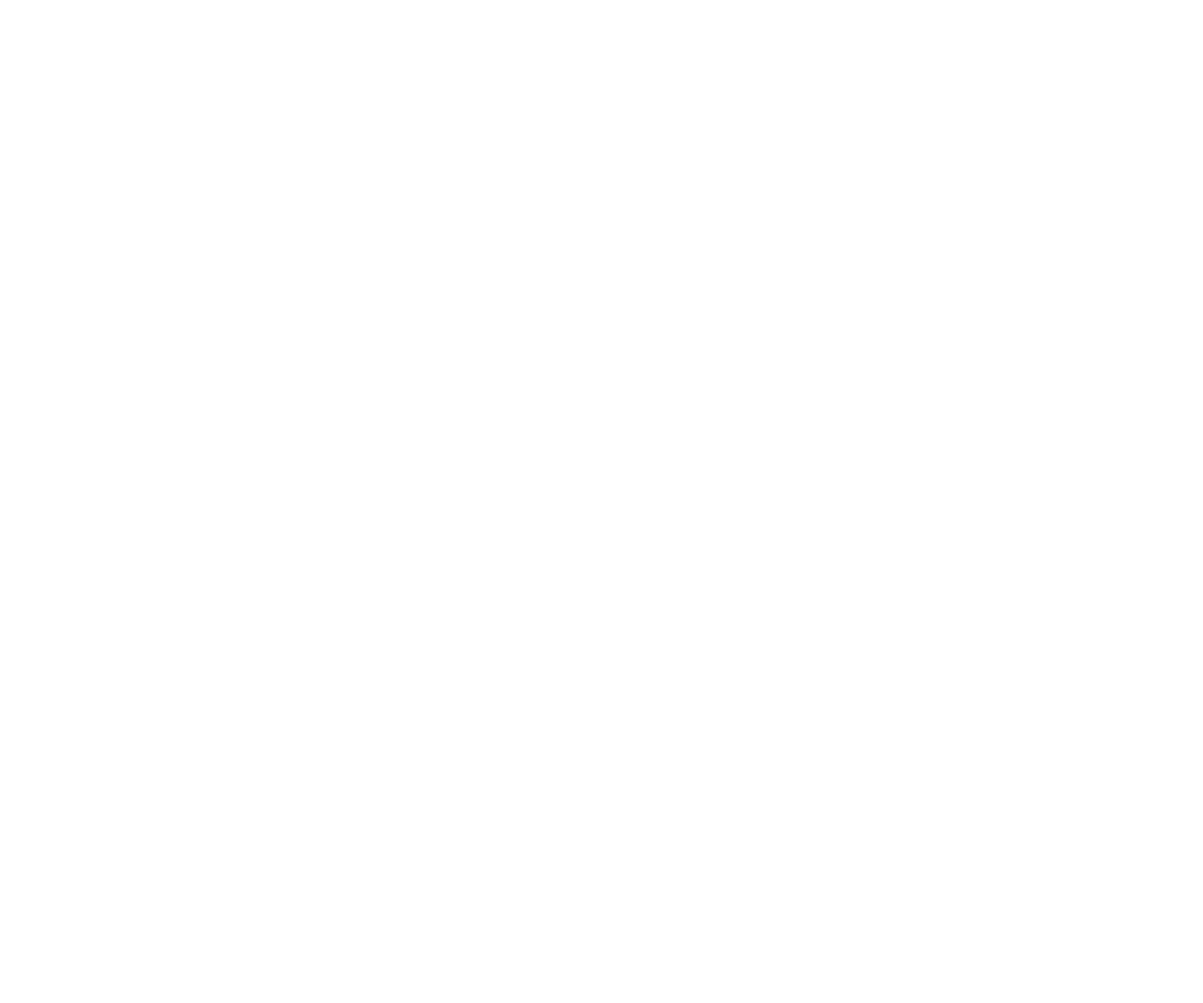
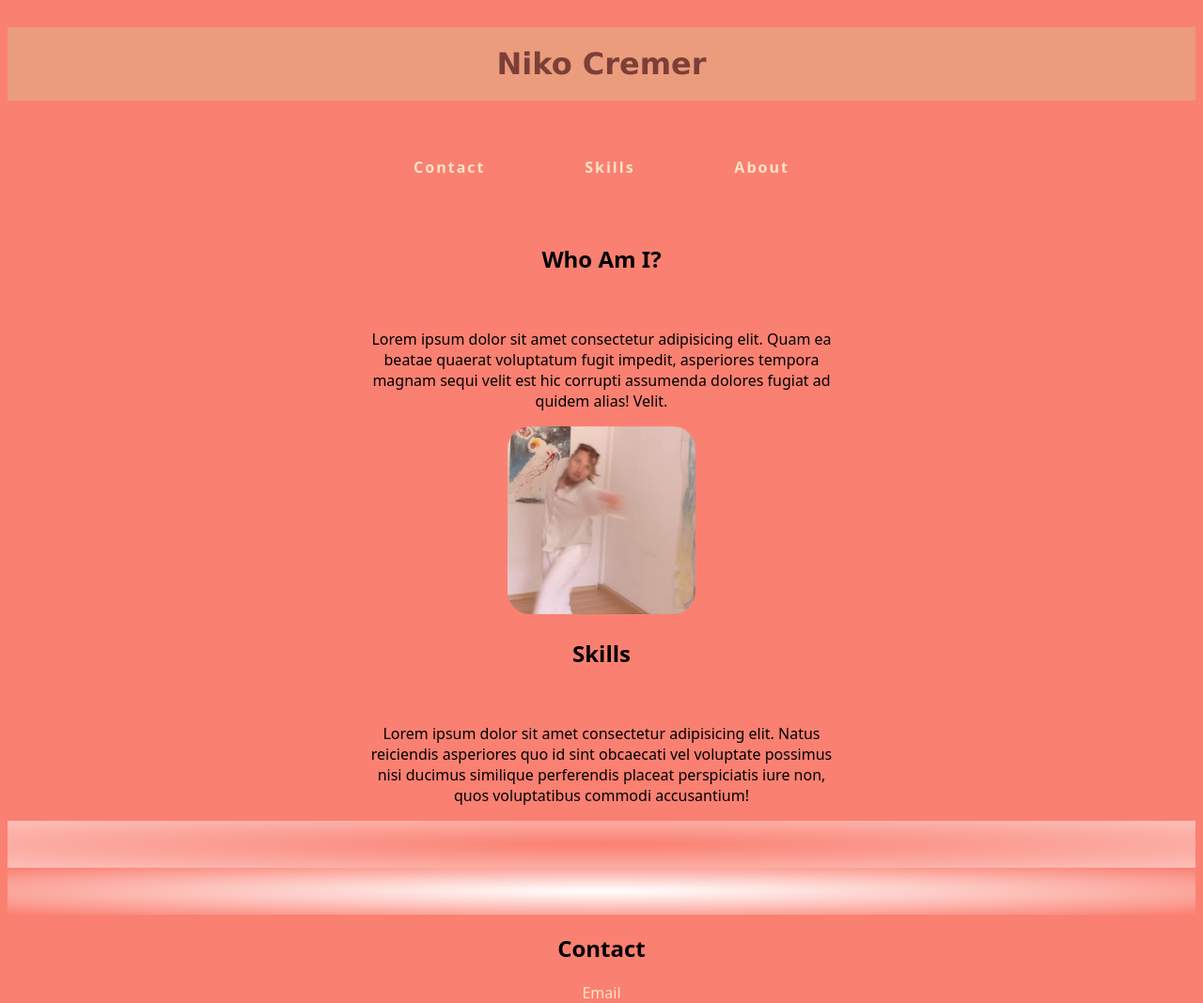
Before and after one commit to NikCrmr/Personal-Website-V3, a plain HTML site: page index.html in a window 1280 px wide. Shown: the whole page at 94% size. Before the commit the page ends 800 px from the top, so only its background shows below. Drawn offline with Linux system fonts and the light colour scheme.

Commit message:
added first content to html and css

```diff
--- a/css/style.css
+++ b/css/style.css
@@ -1 +1,71 @@
-c
+h1 {
+  background-color: burlywood;
+  opacity: 50%;
+  font-family: "Lucida Sans", "Lucida Sans Regular", "Lucida Grande",
+    "Lucida Sans Unicode", Geneva, Verdana, sans-serif;
+  padding-top: 20px;
+  padding-bottom: 20px;
+}
+
+.headbar {
+  width: 100%;
+  position: relative;
+}
+
+body {
+  position: absolute;
+  background-color: salmon;
+  text-align: center;
+  font-family: system-ui, -apple-system, BlinkMacSystemFont, "Segoe UI", Roboto,
+    Oxygen, Ubuntu, Cantarell, "Open Sans", "Helvetica Neue", sans-serif;
+}
+
+p {
+  padding-left: 30%;
+  padding-right: 30%;
+}
+
+.first-section {
+}
+
+.imgniko {
+  width: 200px;
+  border-radius: 12%;
+  opacity: 80%;
+}
+
+a {
+  text-decoration: none;
+  color: bisque;
+}
+
+a:hover {
+  color: yellow;
+}
+
+.navigation {
+  list-style-type: none;
+  display: flex;
+  flex-direction: row-reverse;
+  flex-wrap: wrap;
+  justify-content: center;
+  justify-content: space-around;
+  padding-left: 30%;
+  padding-right: 30%;
+  padding-bottom: 50px;
+  font-weight: 900;
+  letter-spacing: 2px;
+}
+
+.white {
+  background-image: radial-gradient(white, salmon);
+  width: 100%;
+  height: 50px;
+}
+
+.blue {
+  background-image: radial-gradient(salmon, rgb(255, 255, 255));
+  width: 100%;
+  height: 50px;
+  opacity: 50%;
+}
--- a/index.html
+++ b/index.html
@@ -1,11 +1,56 @@
 <!DOCTYPE html>
 <html lang="en">
-<head>
-    <meta charset="UTF-8">
-    <meta name="viewport" content="width=device-width, initial-scale=1.0">
+  <head>
+    <meta charset="UTF-8" />
+    <meta name="viewport" content="width=device-width, initial-scale=1.0" />
     <title>Document</title>
-</head>
-<body>
-
-</body>
+    <link rel="stylesheet" href="css/style.css" />
+  </head>
+  <body>
+    <div class="headbar">
+            <h1>Niko Cremer</h1>
+    <br />
+    <nav>
+      <ul class="navigation">
+        <a href="#about"><li>About</li></a>
+        <a href="#skills"><li>Skills</li></a>
+        <a href="#contact"><li>Contact</li></a>
+      </ul>
+    </nav>
+</div>
+      <section class="first-section">
+        <h2 id="about">Who Am I?</h2>
+        <br />
+        <p>
+          Lorem ipsum dolor sit amet consectetur adipisicing elit. Quam ea
+          beatae quaerat voluptatum fugit impedit, asperiores tempora magnam
+          sequi velit est hic corrupti assumenda dolores fugiat ad quidem alias!
+          Velit.
+        </p>
+        <img
+          src="img/nikodance.JPG"
+          alt="picture of Niko the person about this website"
+          class="imgniko"
+        />
+      </section>
+      <section>
+        <h2 id="skills">Skills</h2>
+        <br />
+        <p>
+          Lorem ipsum dolor sit amet consectetur adipisicing elit. Natus
+          reiciendis asperiores quo id sint obcaecati vel voluptate possimus
+          nisi ducimus similique perferendis placeat perspiciatis iure non, quos
+          voluptatibus commodi accusantium!
+        </p>
+      </section>
+      <div class="Colorline">
+        <div class="blue"></div>
+        <div class="white"></div>
+      </div>
+    </nav>
+    <footer>
+      <h2 id="contact">Contact</h2>
+      <a href="">Email</a>
+    </footer>
+  </body>
 </html>
```
Also changed, not shown: img/nikodance.JPG (added), 1 other file.
